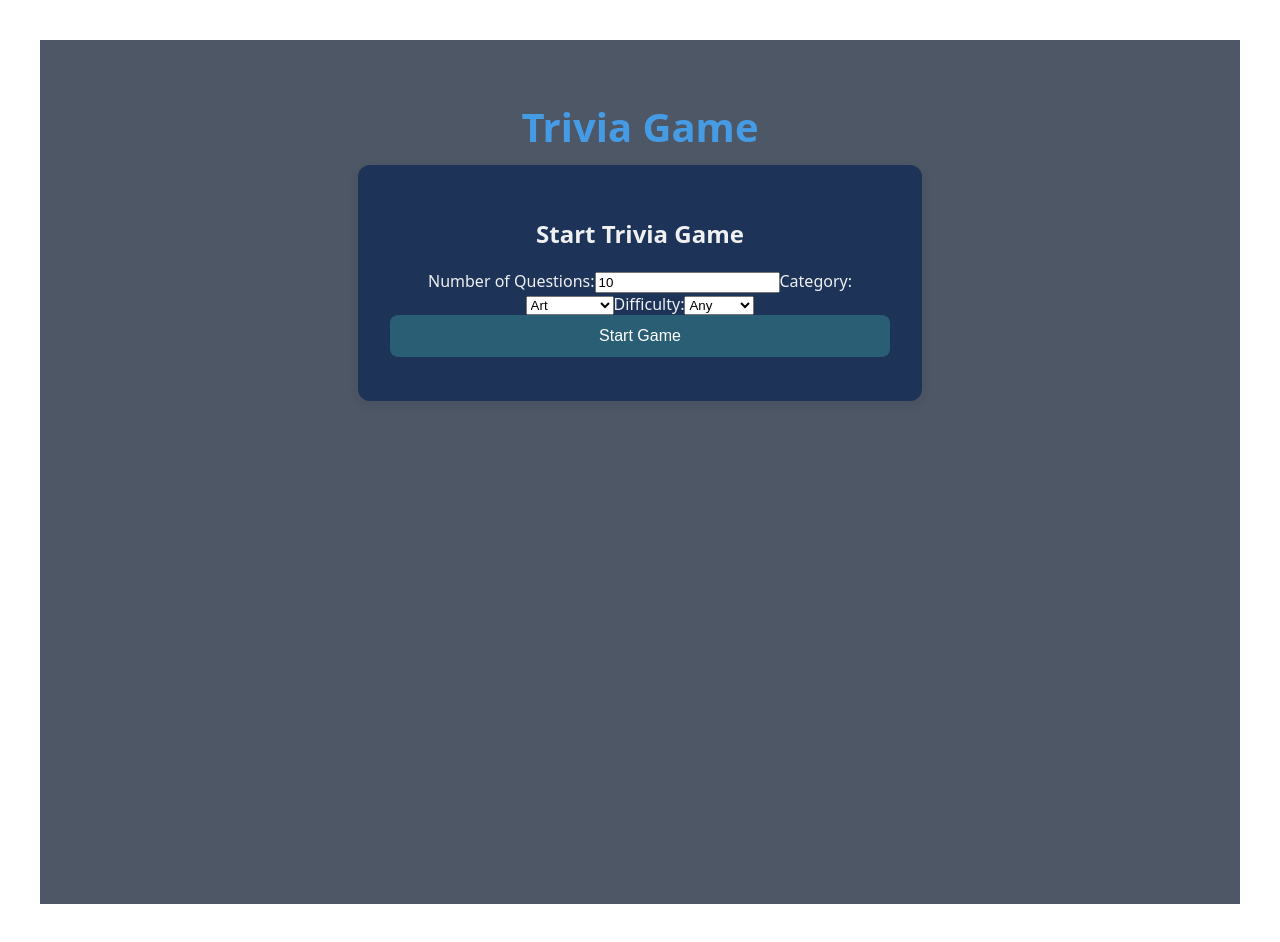
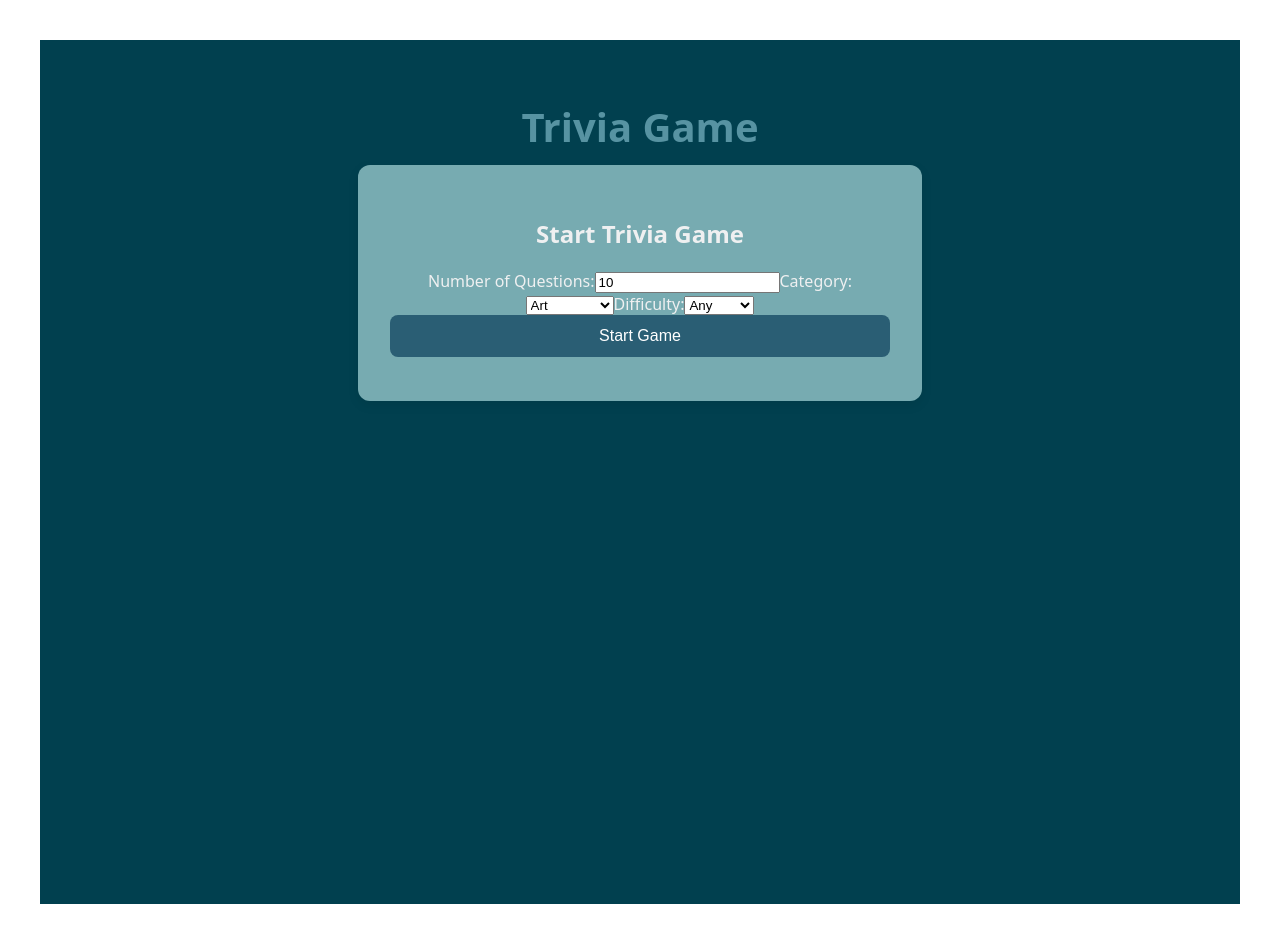
Before and after one commit to rdavison23/Trivia-Game-with-API-Integration, a React app in the folder frontend/: page / in a window 1280 px wide. Built offline with nearby package versions, Linux system fonts and the light colour scheme; the HTML template or start-up script is replaced by a standard one.

Commit message:
playing around with colors

```diff
--- a/frontend/src/index.css
+++ b/frontend/src/index.css
@@ -1,5 +1,5 @@
 .app-container {
-  background: #4e5766;
+  background: #01404f;
   min-height: 100vh;
   padding: 2rem;
   font-family: system-ui, sans-serif;
@@ -10,13 +10,13 @@
   text-align: center;
   font-size: 2.5rem;
   margin-bottom: 1%;
-  color: #469be5;
+  color: #5793a2;
 }
 
 .card,
 .question-card,
 .results-card {
-  background: #1d3357;
+  background: #77abb1;
   padding: 2rem;
   border-radius: 12px;
   max-width: 500px;
```
